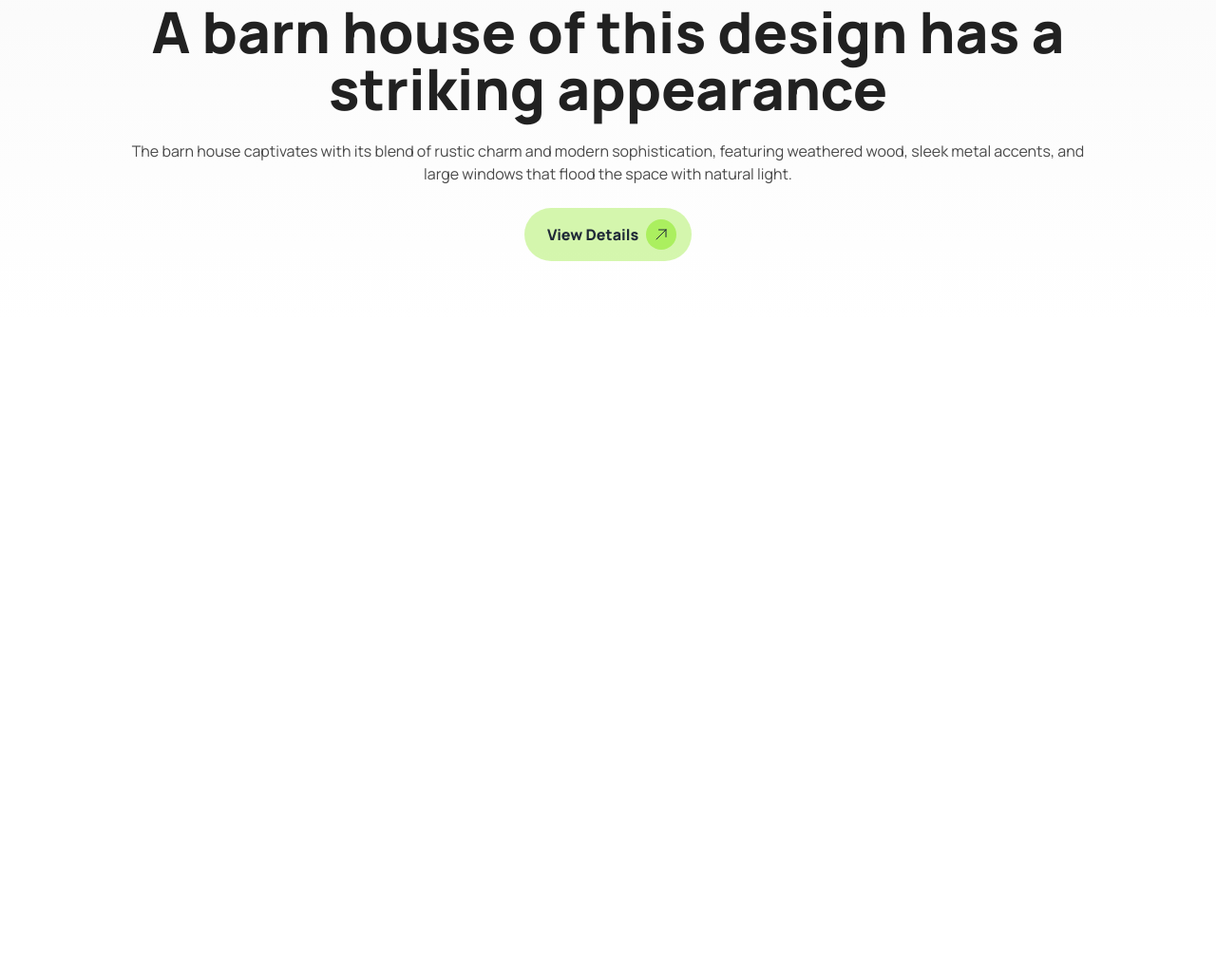
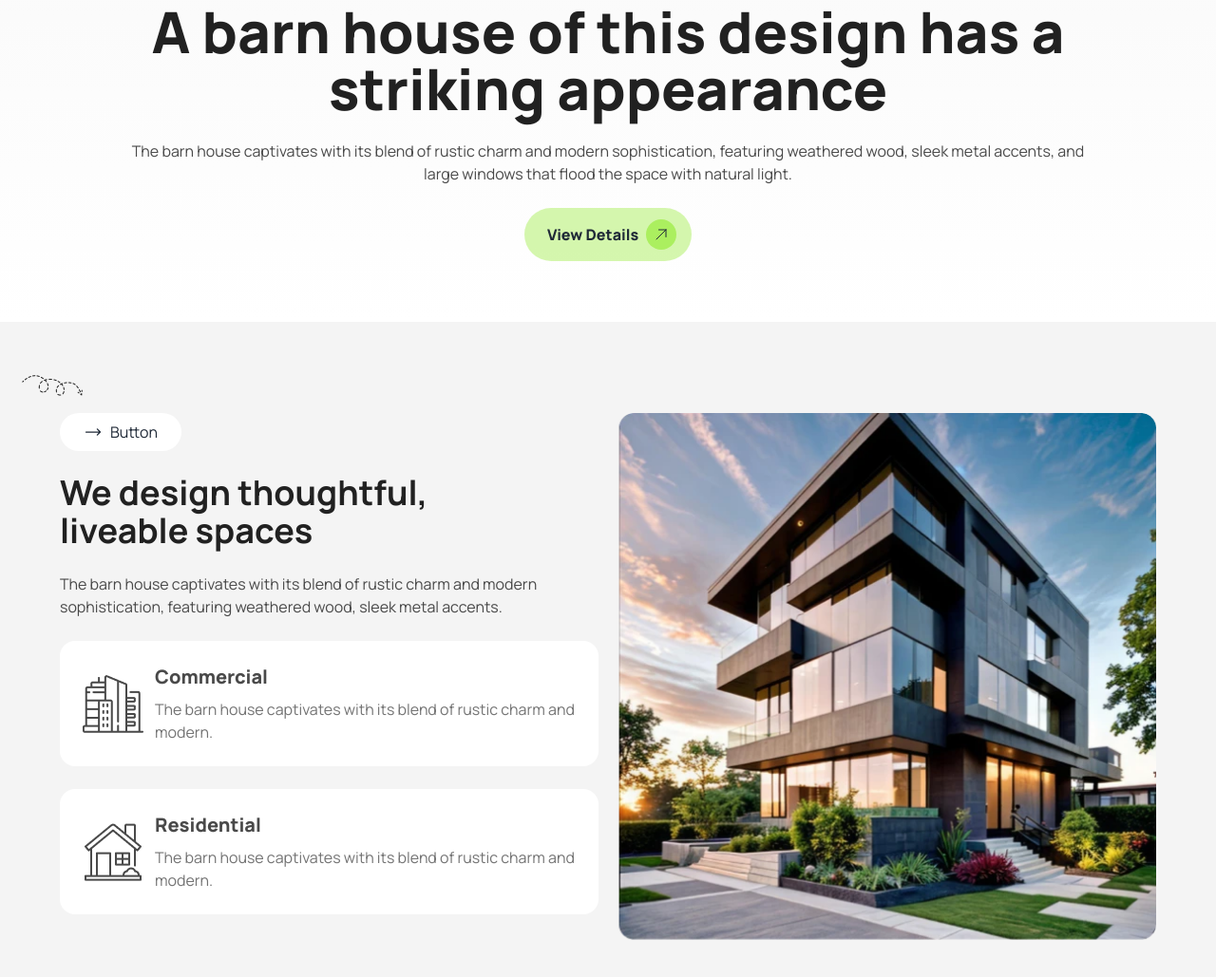
Before and after one commit to sanjitgh/rinterio, a plain HTML site: page index.html in a window 1280 px wide. Shown: the part 541-1570 px from the top of the page at 95% size. Before the commit the page ends 880 px from the top, so only its background shows below. Drawn offline with nearby package versions, Linux system fonts and the light colour scheme.

Commit message:
about done

```diff
--- a/index.html
+++ b/index.html
@@ -51,7 +51,7 @@
   </head>
   <body class="manrope">
     <header class="bg-gradient-to-t from-white to-[#f4f4f4]">
-      <nav class="max-w-[1170px] mx-auto px-2 lg:px-0 py-4">
+      <nav class="max-w-[1170px] mx-auto px-2 py-4">
         <div class="navbar">
           <div class="navbar-start w-1/2 sm:w-1/2 lg:w-1/5">
             <!-- logo -->
@@ -249,6 +249,100 @@
     </header>
 
     <!-- main area -->
-    <main></main>
+    <main>
+      <!-- about us section -->
+      <section class="bg-[#F4F4F4] py-24">
+        <div class="max-w-[1170px] mx-auto px-2">
+          <!-- container -->
+          <div class="grid xl:grid-cols-2 gap-5 relative">
+            <!-- shadow image possition -->
+            <div class="w-16 absolute -top-10 -left-10 hidden lg:block">
+              <img src="assets/Vector.webp" class="w-full" alt="" />
+            </div>
+            <!-- left item -->
+            <div class="space-y-6 text-center xl:text-start">
+              <div class="flex justify-center xl:justify-start">
+                <button
+                  class="flex justify-center items-center gap-2 rounded-full bg-white w-32 py-2 hover:bg-white hover:border-none"
+                >
+                  <svg
+                    xmlns="http://www.w3.org/2000/svg"
+                    fill="none"
+                    viewBox="0 0 24 24"
+                    stroke-width="1.5"
+                    stroke="currentColor"
+                    class="size-5"
+                  >
+                    <path
+                      stroke-linecap="round"
+                      stroke-linejoin="round"
+                      d="M17.25 8.25 21 12m0 0-3.75 3.75M21 12H3"
+                    />
+                  </svg>
+
+                  Button
+                </button>
+              </div>
+              <h1
+                class="font-bold text-2xl xl:text-4xl text-title_color leading-normal"
+              >
+                We design thoughtful, <br />
+                liveable spaces
+              </h1>
+              <p class="text-text_color">
+                The barn house captivates with its blend of rustic charm and
+                modern sophistication, featuring weathered wood, sleek metal
+                accents.
+              </p>
+
+              <div class="grid gap-6 grid-cols-1 sm:grid-cols-2 xl:grid-cols-1">
+                <!-- card 1 -->
+                <div
+                  class="flex items-center gap-3 bg-white rounded-2xl p-6 text-start"
+                >
+                  <div class="max-w-16">
+                    <img src="assets/commercial.webp" class="w-full" alt="" />
+                  </div>
+                  <div class="flex-1">
+                    <h3 class="font-extrabold text-xl mb-2 text-text_color">
+                      Commercial
+                    </h3>
+                    <p class="text-text_color2">
+                      The barn house captivates with its blend of rustic charm
+                      and modern.
+                    </p>
+                  </div>
+                </div>
+                <!-- card 2 -->
+                <div
+                  class="flex items-center gap-3 bg-white rounded-2xl p-6 text-start"
+                >
+                  <div class="max-w-16">
+                    <img src="assets/residential.webp" class="w-full" alt="" />
+                  </div>
+                  <div class="flex-1">
+                    <h3 class="font-extrabold text-xl mb-2 text-text_color">
+                      Residential
+                    </h3>
+                    <p class="text-text_color2">
+                      The barn house captivates with its blend of rustic charm
+                      and modern.
+                    </p>
+                  </div>
+                </div>
+              </div>
+            </div>
+            <!-- right item -->
+            <div>
+              <img
+                src="assets/Rectangle.webp"
+                class="w-full h-64 sm:h-96 xl:h-auto"
+                alt=""
+              />
+            </div>
+          </div>
+        </div>
+      </section>
+    </main>
   </body>
 </html>
```
